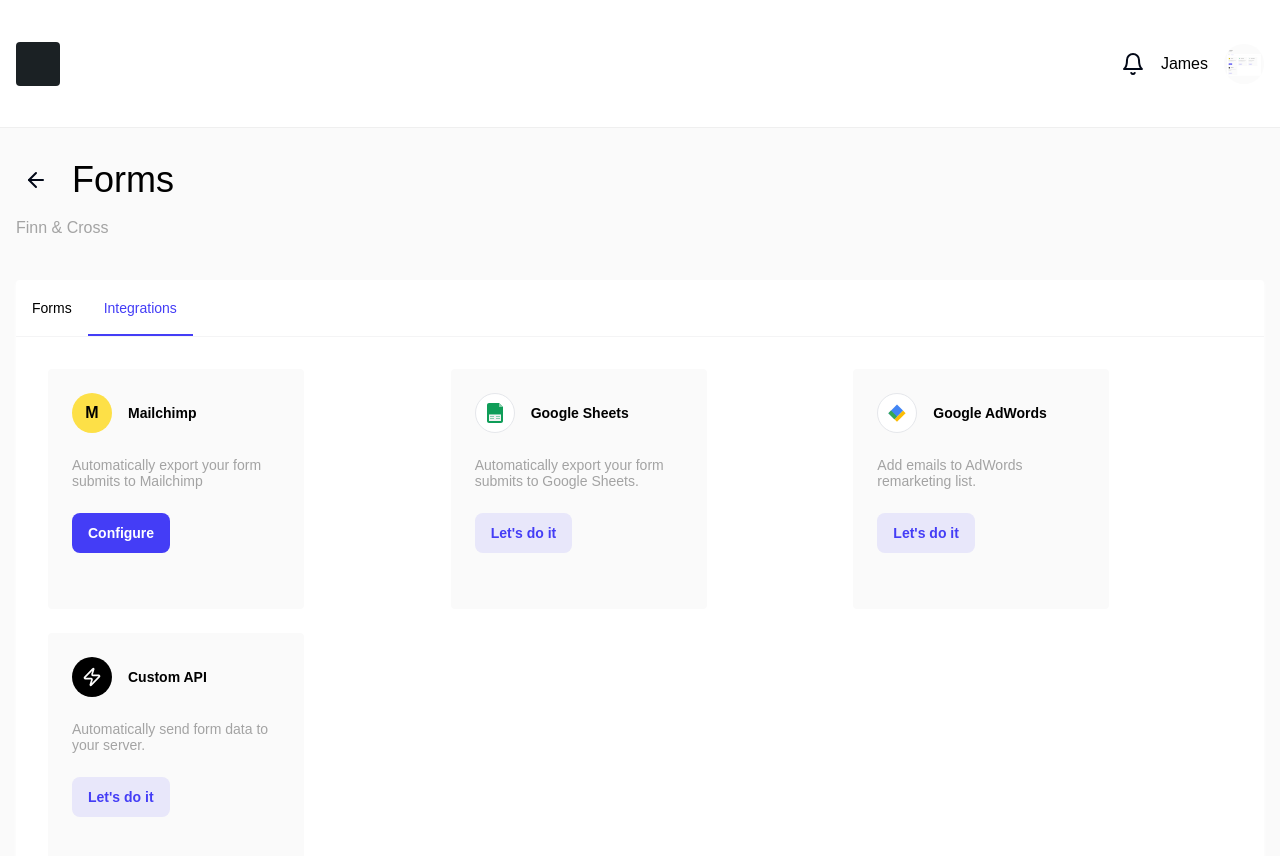
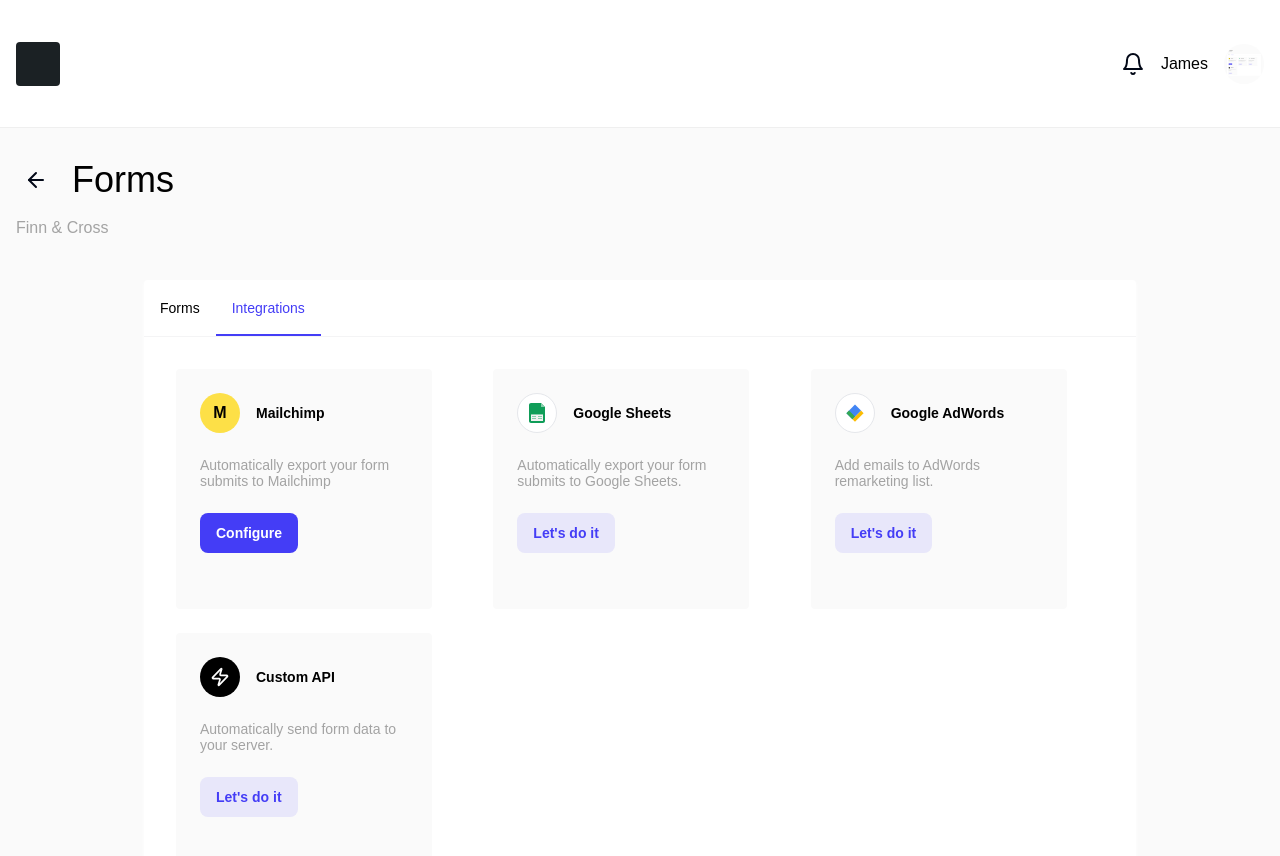
Before and after one commit to hennrunnel/forms-frontier-flow, a React (Vite) app: page / in a window 1280 px wide. Shown: the top 856 px of the page. Built offline with nearby package versions, Linux system fonts and the light colour scheme; a web font is replaced by a local one.

Commit message:
Fix: Card width
Limit the card's max width to 992px.

```diff
--- a/src/pages/Index.tsx
+++ b/src/pages/Index.tsx
@@ -38,7 +38,7 @@ const Index = () => {
       />
 
       <div className="container mx-auto px-4">
-        <div className="bg-white rounded shadow-card">
+        <div className="bg-white rounded shadow-card max-w-[992px] mx-auto">
           <Tabs
             items={tabs}
             activeTab={activeTab}
```
